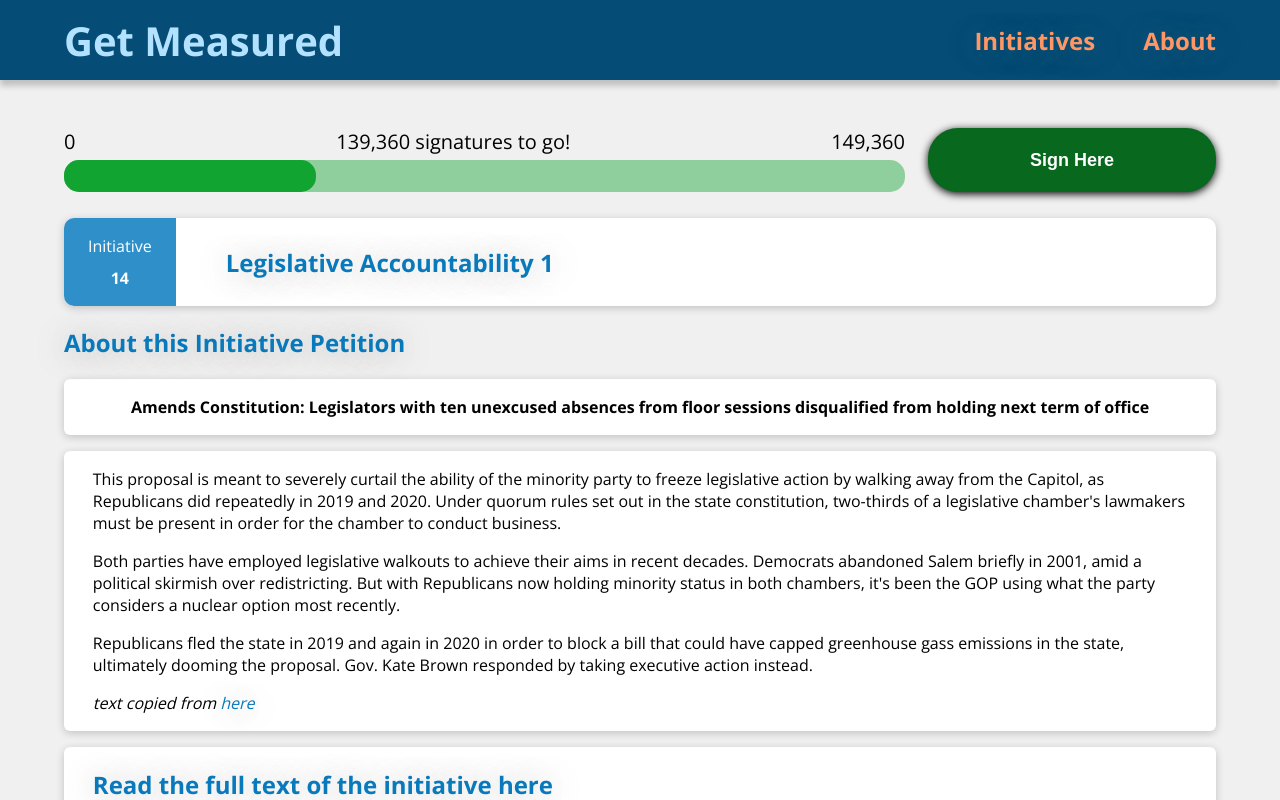
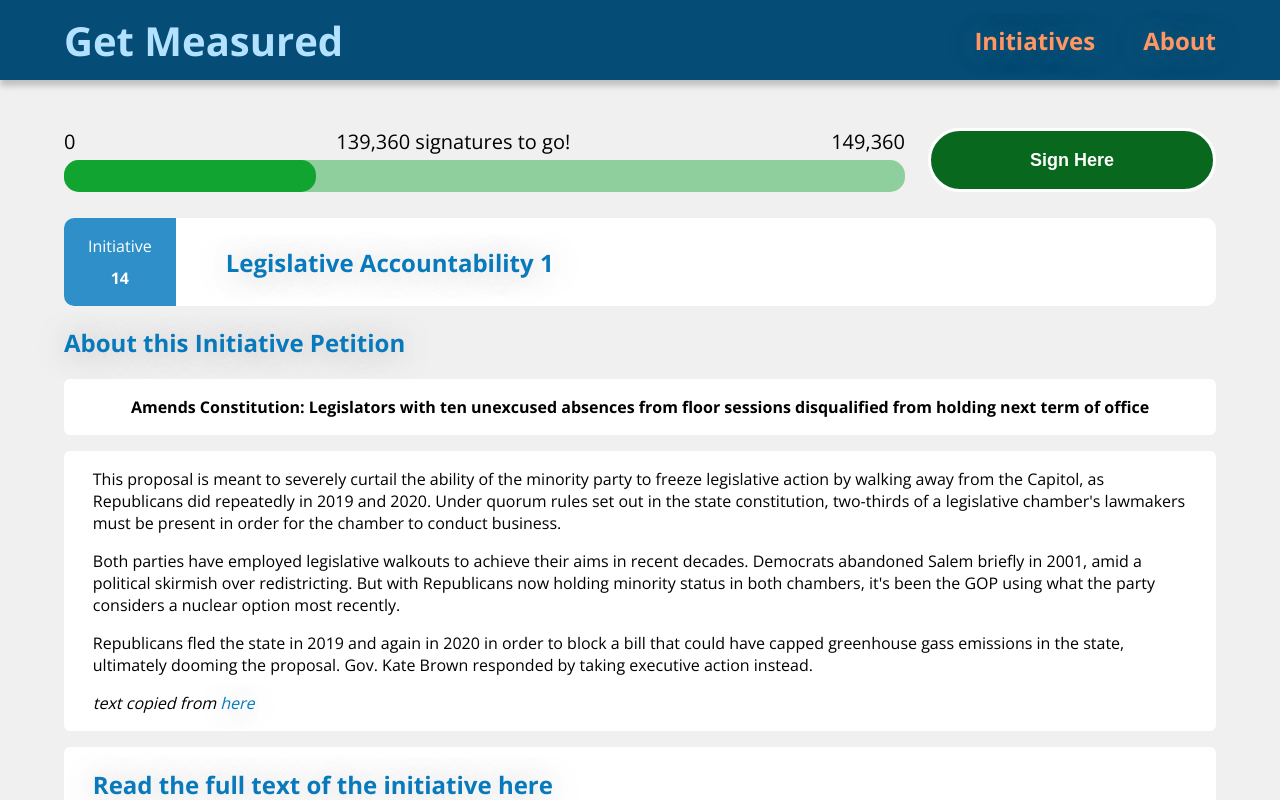
Before and after one commit to SheriffSoco/election-initiatives, a React (Create React App) app: page /measure/14 in a window 1280 px wide. Shown: the top 800 px of the page. Built offline with nearby package versions, Linux system fonts and the light colour scheme.

Commit message:
Some css changes

```diff
--- a/src/components/info/InitiativeTitle.module.css
+++ b/src/components/info/InitiativeTitle.module.css
@@ -2,7 +2,7 @@
     width: 100%;
     background-color: white;
     border-radius: 10px;
-    box-shadow: 0 2px 8px rgba(0, 0, 0, 0.2);
+    /* box-shadow: 0 2px 8px rgba(0, 0, 0, 0.2); */
 }
 
 .title ul {
--- a/src/components/info/SignatureBar.module.css
+++ b/src/components/info/SignatureBar.module.css
@@ -43,9 +43,9 @@
   width: 100%;
   height: 4rem;
   background-color: rgb(8, 104, 29);
-  border-color: transparent;
-  border-radius: 30px;
+  border: 3px solid white;
+  border-radius: 35px;
   color: white;
   font-size: 18px;
-  box-shadow: 0 2px 8px black;
+  /* box-shadow: 0 0px 5px 10px white; */
 }
--- a/src/components/layout/Layout.module.css
+++ b/src/components/layout/Layout.module.css
@@ -1,4 +1,5 @@
 .main {
     margin: 3rem auto;
     width: 90%;
+    max-width: 1600px;
   }
--- a/src/components/ui/Card.module.css
+++ b/src/components/ui/Card.module.css
@@ -2,5 +2,5 @@
     width: 100%;
     background-color: white;
     border-radius: 6px;
-    box-shadow: 0 2px 8px rgba(0, 0, 0, 0.2);
+    /* box-shadow: 0 2px 8px rgba(0, 0, 0, 0.2); */
   }
```
